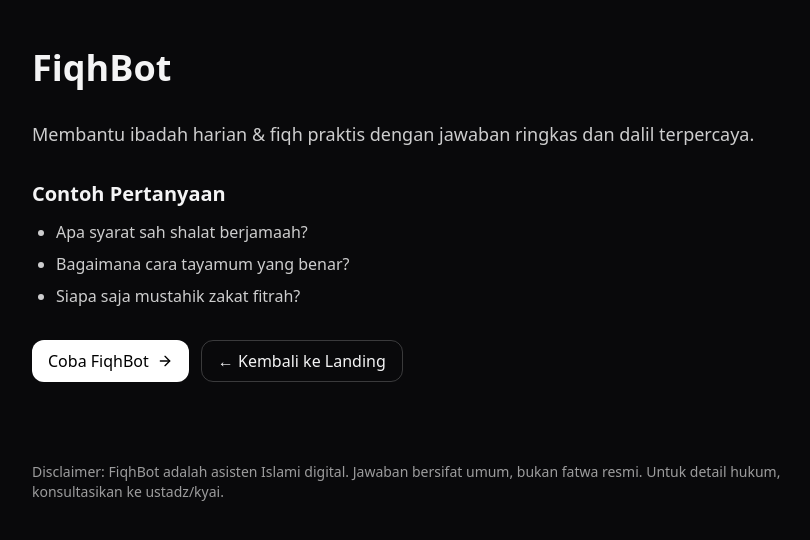
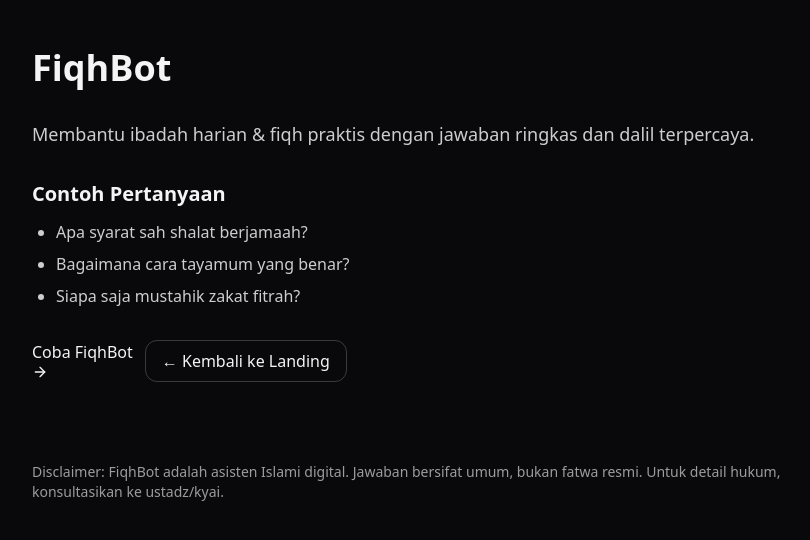
Before and after one commit to mrbrightsides/smartfaithshowcase, a Next.js app: page /about/fiqh in a window 1280 px wide. Shown: the top 540 px of the page, without its empty margins (224-1034 px from the left). Built offline with nearby package versions, Linux system fonts and the light colour scheme.

Commit message:
Refactor bot detail page to improve structure

```diff
--- a/app/about/[bot]/page.tsx
+++ b/app/about/[bot]/page.tsx
@@ -81,12 +81,10 @@ export default function BotDetailPage({ params }: { params: { bot: string } }) {
         </section>
 
         <div className="flex gap-3">
-          <Link
-            href={`/${params.bot}`}
-            className="inline-flex items-center gap-2 rounded-xl bg-white px-4 py-2 font-medium text-black hover:opacity-90"
-          >
+          <Link href={`/${params.bot}`} className="...">
             Coba {bot.name} <ArrowRight className="h-4 w-4" />
           </Link>
+
           <Link
             href="/"
             className="inline-flex items-center gap-2 rounded-xl border border-white/20 px-4 py-2 font-medium hover:opacity-90"
@@ -101,4 +99,5 @@ export default function BotDetailPage({ params }: { params: { bot: string } }) {
       </div>
     </main>
   );
+
 }
```
